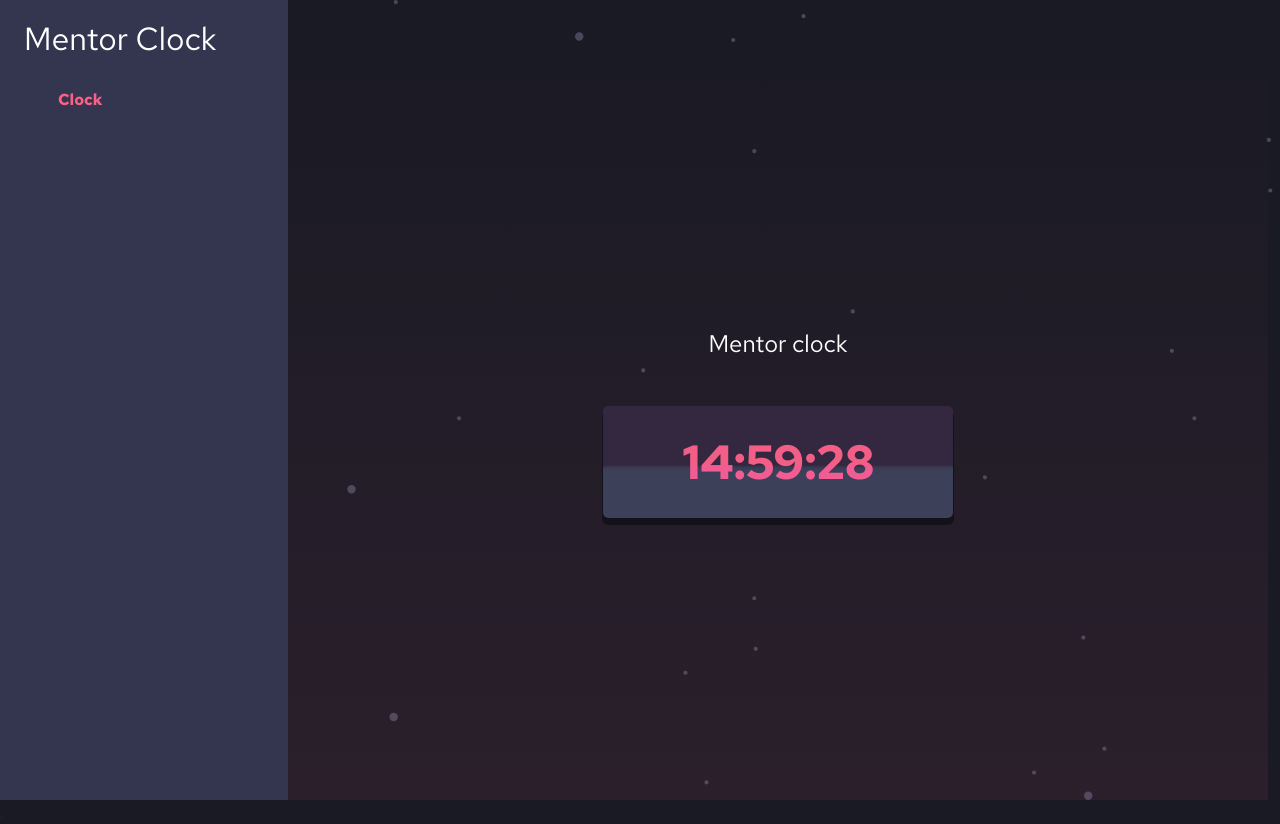
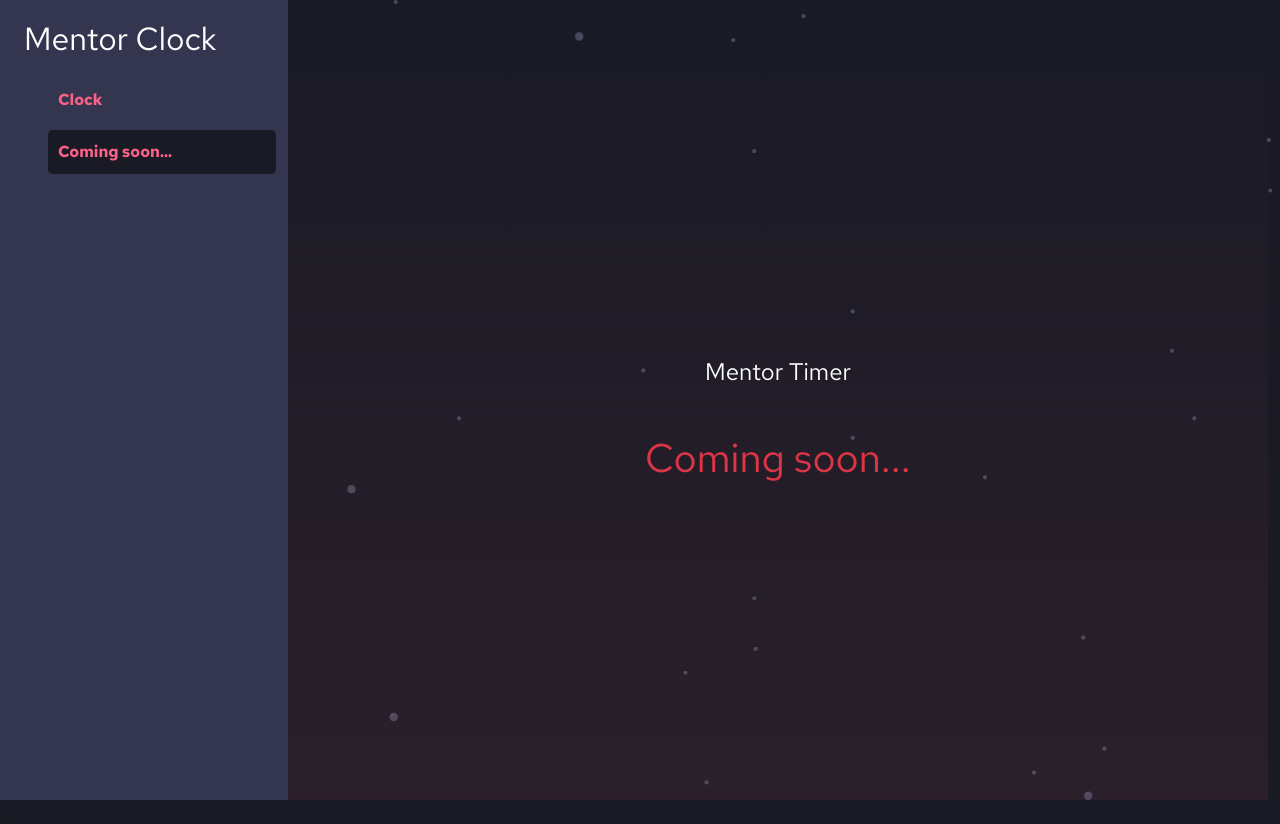
Before and after one commit to Emil-IX/Mentor-Clock, a React (Vite) app: page /timer in a window 1280 px wide. Built offline with nearby package versions, Linux system fonts and the light colour scheme.

Commit message:
sidebar error fixed

```diff
--- a/src/components/SideBar.jsx
+++ b/src/components/SideBar.jsx
@@ -15,6 +15,12 @@ export const SideBar = () => {
               Clock
               </NavLink>
 
+              <NavLink
+              className={ ({isActive}) => `nav_links nav-link ${ isActive ? 'activeLink' : ''}` }
+              to='/timer' >
+              Coming soon...
+              </NavLink>
+
 
             </div>
 
--- a/src/index.css
+++ b/src/index.css
@@ -49,18 +49,6 @@ body {
 }
 
 
-.ClockInfo::before {
-    content: '';
-    display: block;
-    width: 100%;
-    height: 100%;
-
-    mix-blend-mode: screen;
-    position: absolute;
-    top: 0;
-    left: 0;
-}
-
 .container1 {
     width: 100%;
     height: 100vh;
@@ -108,8 +96,7 @@ body {
   }
 
   .nav_links:hover {
-    color: var(--White)
-git  ;
+    color: var(--White);
   }
 
 
--- /dev/null
+++ b/src/pages/MentorTimer.jsx
@@ -0,0 +1,24 @@
+import React from 'react'
+import { SideBar } from '../components/SideBar'
+
+export const MentorTimer = () => {
+
+
+
+
+  return (
+    <>
+    <div className="container1 row">
+    <SideBar />
+
+     <div className="container col-9 d-flex align-items-center justify-content-center flex-column">
+       <h1 className="title2">Mentor Timer</h1>
+
+       <h1 className="text-danger fs-1 ">Coming soon...</h1>
+
+      </div>
+     </div>
+
+     </>
+  )
+}
--- a/src/routers/ClockRouters.jsx
+++ b/src/routers/ClockRouters.jsx
@@ -1,5 +1,6 @@
 import { Routes, Route, Navigate} from 'react-router-dom'
 import { MentorClock } from '../pages/MentorClock'
+import { MentorTimer } from '../pages/MentorTimer'
 
 export const ClockRouters = () => {
   return (
@@ -8,7 +9,7 @@ export const ClockRouters = () => {
 
     <Routes>
         <Route path='/*' element={<MentorClock/>} />
-
+        <Route path='/timer' element={< MentorTimer />} />
 
     </Routes>
 
```
